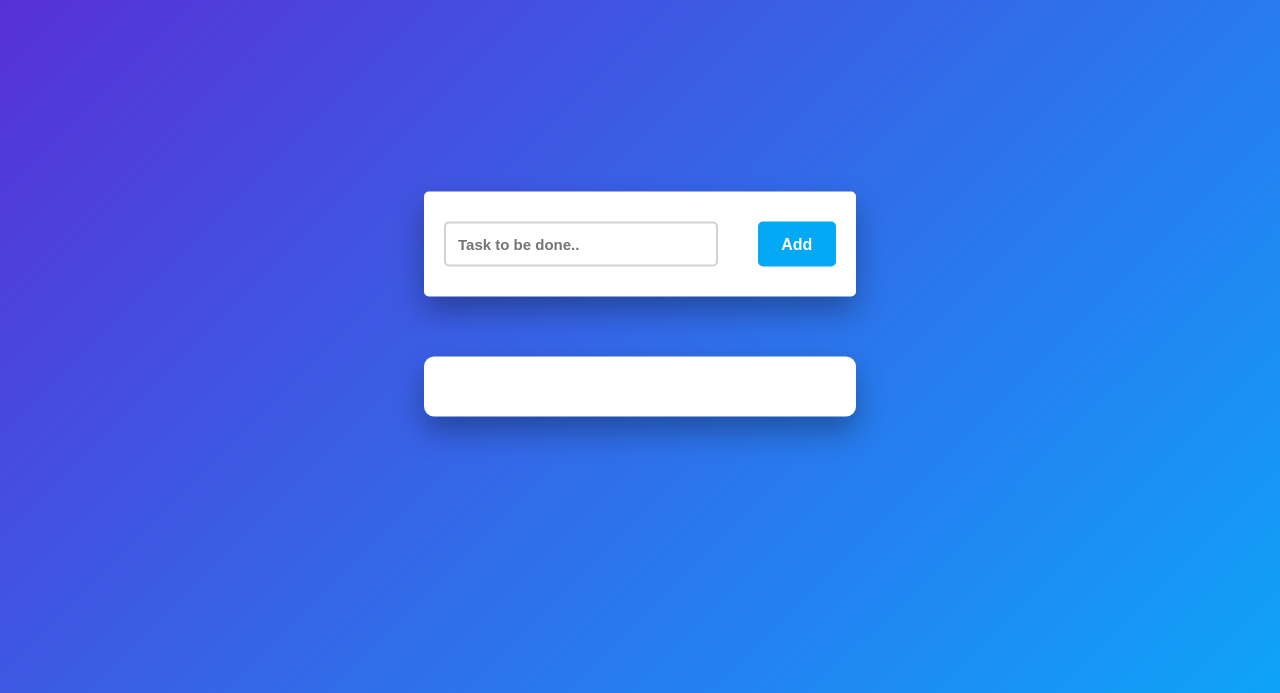
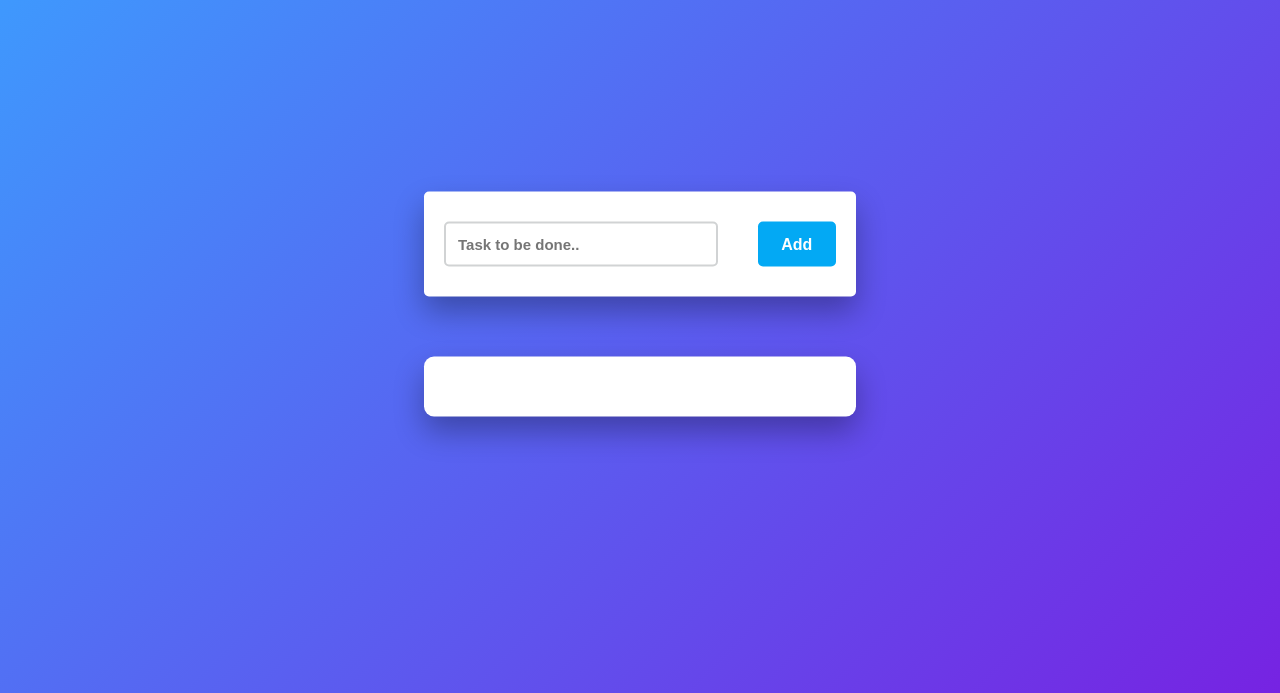
Before and after one commit to AbdurRahman-web-Dreamer/100-PROJECT-CHALLENGE-11, a plain HTML site: page index.html in a window 1280 px wide. Shown: the part 127-820 px from the top of the page. Drawn offline with Linux system fonts and the light colour scheme.

Commit message:
todo list some color change

```diff
--- a/style.css
+++ b/style.css
@@ -6,7 +6,7 @@
 body{
   height:100vh;
   width: 100%;
-  background: linear-gradient(135deg,#5c29d4,#0ea3fa);
+  background: linear-gradient(135deg,#3ba0ff,#7623e2);
 }
 .heading {
   font-size: 66px;
```
